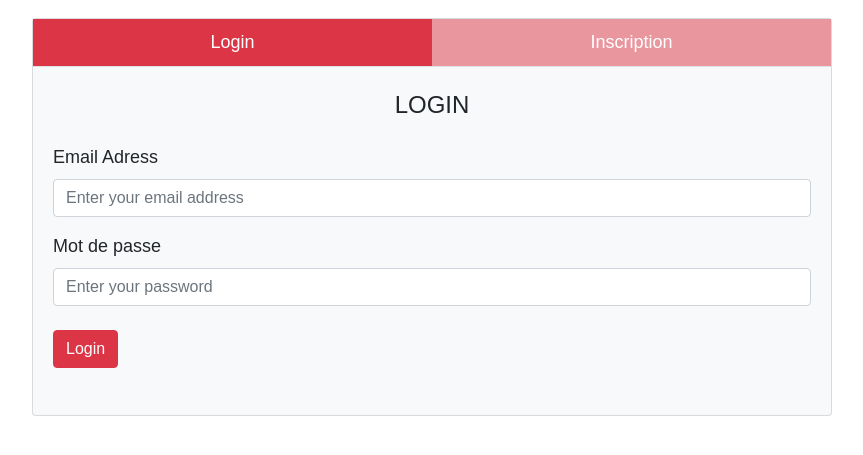
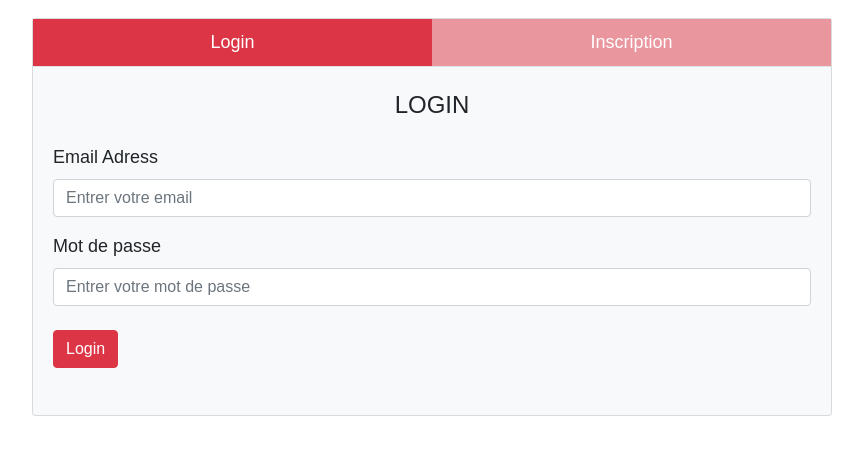
Before and after one commit to npankov/annonces-spa-symfony, a Symfony app: template templates/signup/index.html.twig in a window 1280 px wide. Shown: the part 76-531 px from the top of the page, without its empty margins (208-1071 px from the left). Run offline with Twig, Linux system fonts and the light colour scheme; the template is opened without the code that fills it, so the values that code supplies are empty; some libraries are stand-ins or nearby versions.

Commit message:
ticket-23 update page signup

```diff
--- a/templates/signup/index.html.twig
+++ b/templates/signup/index.html.twig
@@ -28,11 +28,11 @@
                         <div class="form-row">
                             <div class="form-group col-md-12">
                                 <label for="inputEmail">Email Adress</label>
-                                <input type="email" class="form-control" id="inputEmail" placeholder="Enter your email address" required="">
+                                <input type="email" class="form-control" id="inputEmail" placeholder="Entrer votre email" required="">
                             </div>
                             <div class="form-group col-md-12">
                                 <label for="inputPassword">Mot de passe</label>
-                                <input type="password" class="form-control" id="inputPassword" placeholder="Enter your password" required="">
+                                <input type="password" class="form-control" id="inputPassword" placeholder="Entrer votre mot de passe" required="">
                             </div>
                         </div>
                         <div class="mt-2 mb-3">
@@ -46,17 +46,17 @@
                         <div class="form-row">
                             <div class="form-group col-md-12">
                                 <label for="inputName">Nom</label>
-                                <input type="text" class="form-control" id="inputName" placeholder="Enter your name" required="">
+                                <input type="text" class="form-control" id="inputName" placeholder="Entrer votre nom" required="">
                             </div>
                         </div>
                         <div class="form-row">
                             <div class="form-group col-md-12">
                                 <label for="inputEmail2">Email Adress</label>
-                                <input type="email" class="form-control" id="inputEmail2" placeholder="Enter your email address" required="">
+                                <input type="email" class="form-control" id="inputEmail2" placeholder="Entrer votre email" required="">
                             </div>
                             <div class="form-group col-md-12">
                                 <label for="inputPassword2">Mot de passe</label>
-                                <input type="password" class="form-control" id="inputPassword2" placeholder="Enter your password" required="">
+                                <input type="password" class="form-control" id="inputPassword2" placeholder="Entrer votre mot de passe" required="">
                             </div>
                         </div>
                         <fieldset class="form-group">
```
